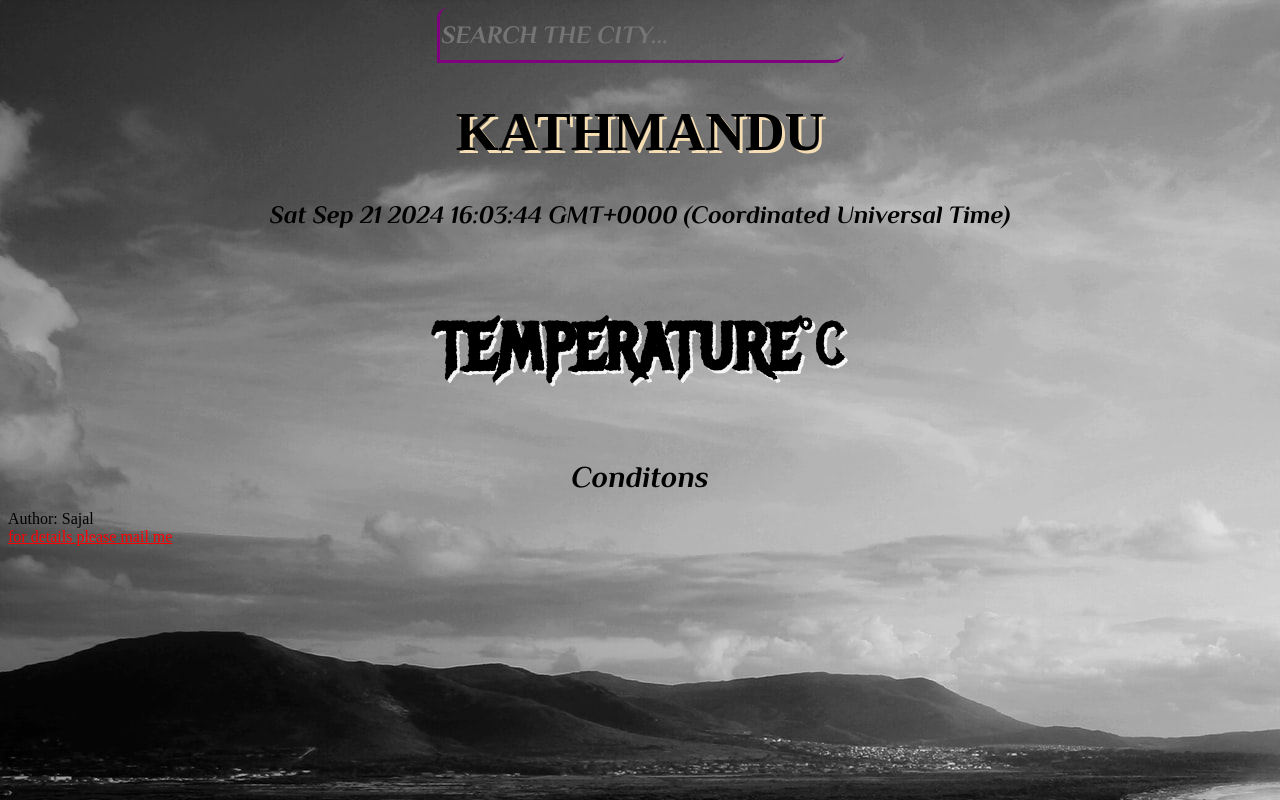
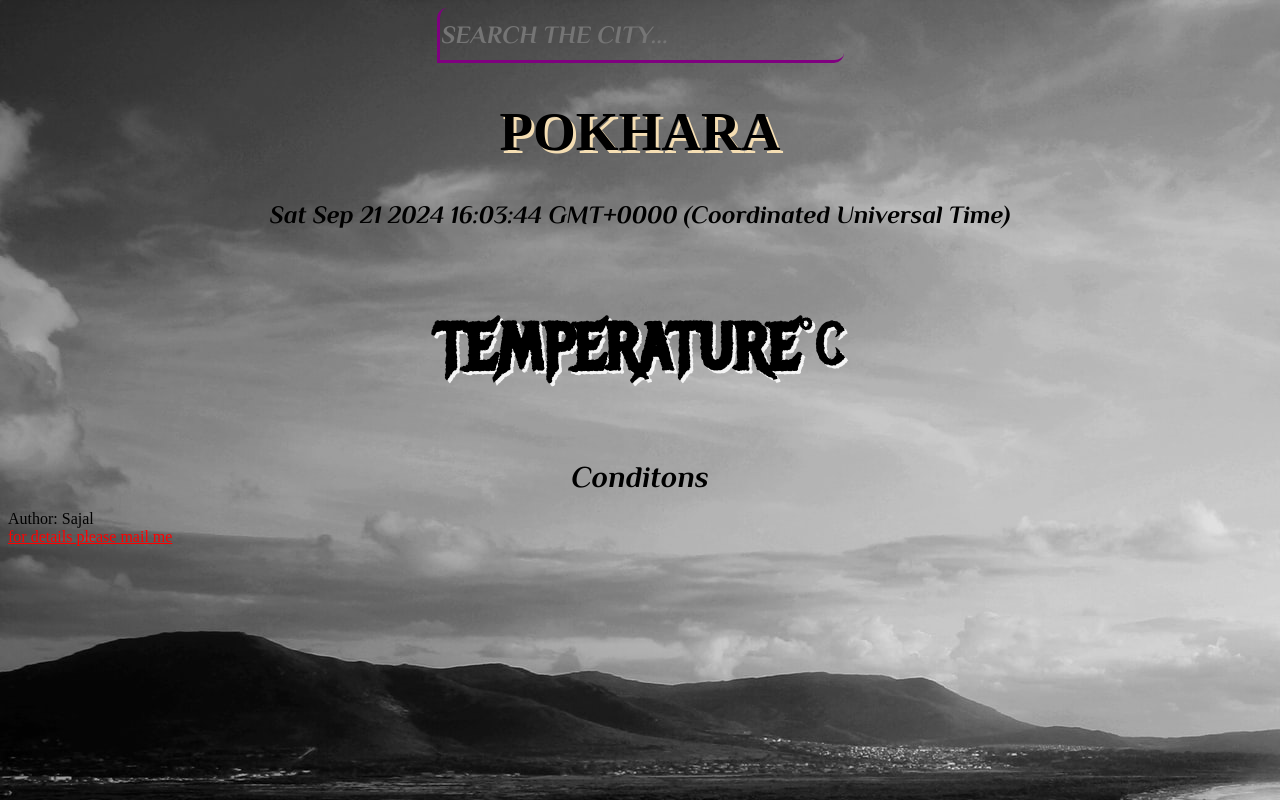
Before and after one commit to SajalPaudyal/weatherapp, a plain HTML site: page index.html in a window 1280 px wide. Drawn offline with Linux system fonts and the light colour scheme; a web font is replaced by a local one.

Commit message:
pokhara city

```diff
--- a/index.html
+++ b/index.html
@@ -18,7 +18,7 @@
   </div>
 
   <div class="location">
-    <h1 class="location-timezone">Kathmandu</h1>
+    <h1 class="location-timezone">Pokhara</h1>
     <span id="date">June</span>
   </div>
   <div class="temperature">
```
